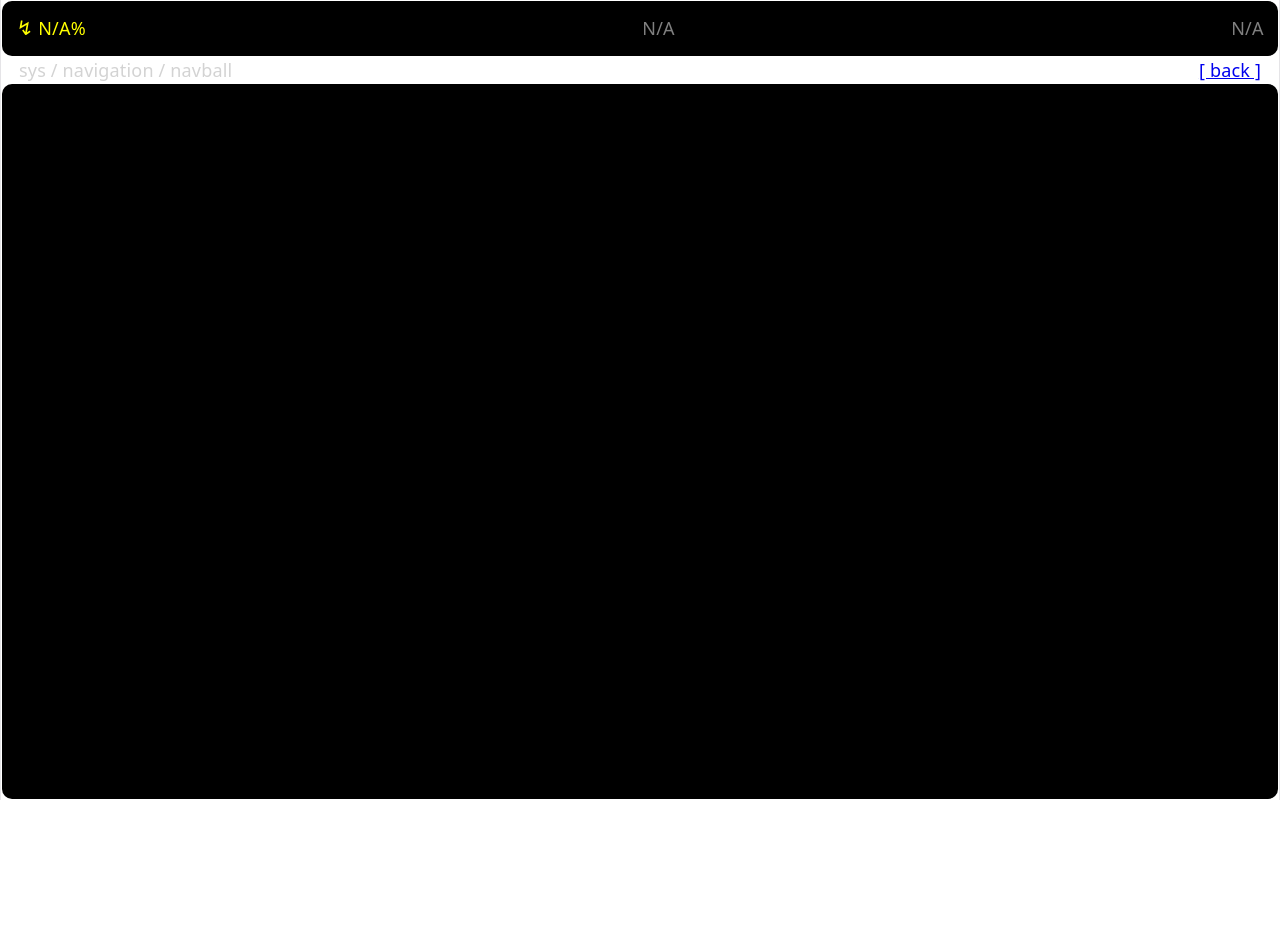
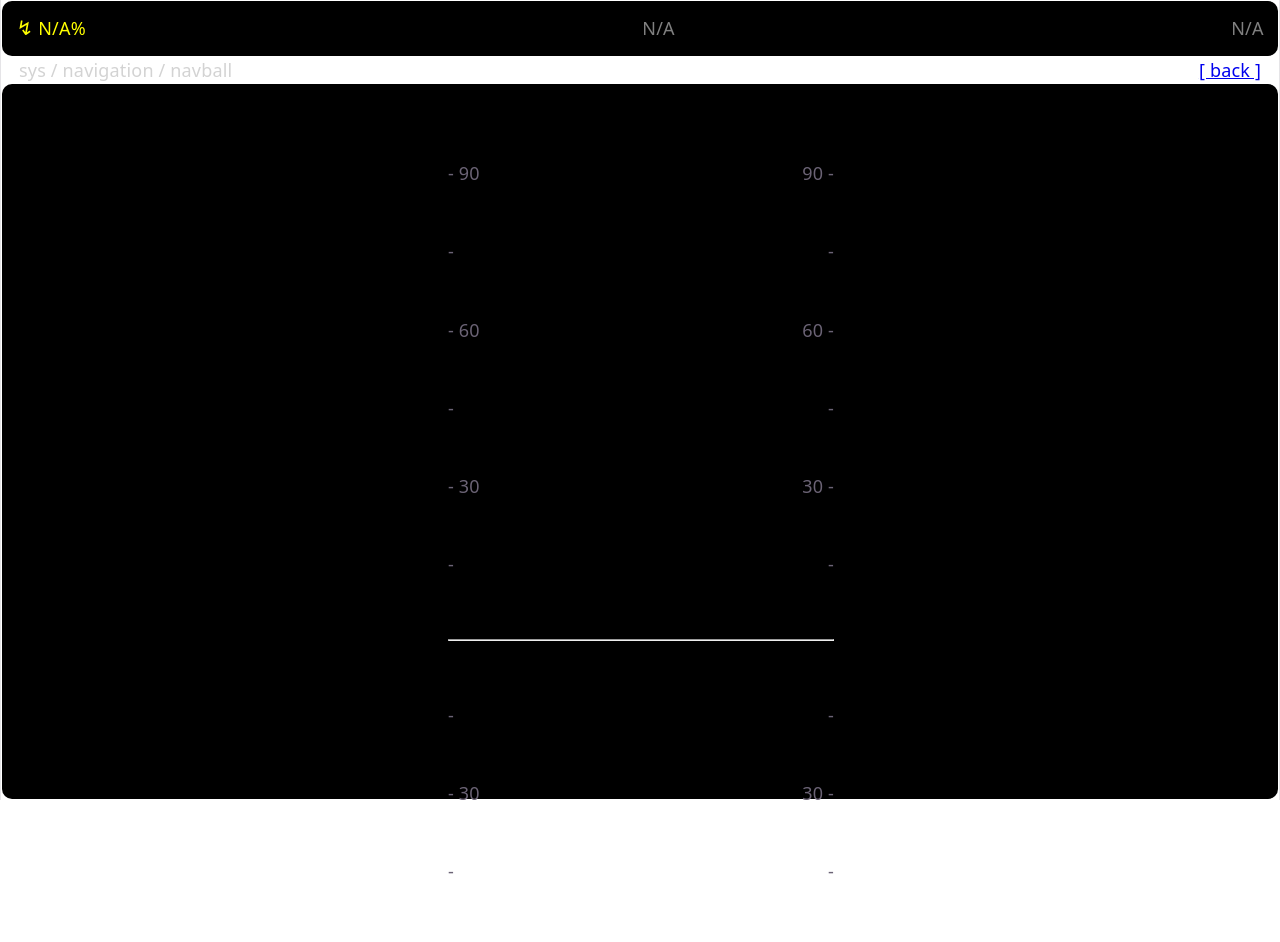
Before and after one commit to MRBT7274/mars-mfd, a React (Vite) app in the folder mars-mfd/: page /nav/navball in a window 1280 px wide. Shown: the top 942 px of the page. Before the commit the page ends 800 px from the top, so only its background shows below. Built offline with nearby package versions, Linux system fonts and the light colour scheme; no server answers.

Commit message:
feat: added attitude indicator basic design

```diff
--- a/mars-mfd/src/components/Navball.tsx
+++ b/mars-mfd/src/components/Navball.tsx
@@ -36,10 +36,63 @@ function Navball() {
     return(
         <>
             <div className="box-body">
-                <div style={{textAlign: "left", marginLeft: "1rem"}}>
-                    <p>{datalink?.heading}</p>
-                    <p>{datalink?.pitch}</p>
-                    <p>{datalink?.roll}</p>
+
+                <div style={{
+                    textAlign: "center",
+                    position: "absolute",
+                    top: "20%",
+                    left: "35vw",
+                    transform: "translate(-0%, -0%)",
+                    transformOrigin: "center",
+                    rotate: datalink?.roll + "deg"
+                }}>
+                    <div style={{position: "relative", overflowY: "clip", transform: "translate(0%, "+ datalink?.pitch +"%)"}}>
+                        <div style={{display: "flex", flexDirection: "row", justifyContent: "space-between"}}>
+                            <div style={{display: "flex", flexDirection: "column-reverse", textAlign: "left"}}>
+                                <br /><br /><p>-</p>
+                                <br /><br /><p>- 30</p>
+                                <br /><br /><p>-</p>
+                                <br /><br /><p>- 60</p>
+                                <br /><br /><p>-</p>
+                                <br /><br /><p>- 90</p>
+                            </div>
+
+                            <div style={{display: "flex", flexDirection: "column-reverse", textAlign: "right"}}>
+                                <br /><br /><p>-</p>
+                                <br /><br /><p>30 -</p>
+                                <br /><br /><p>-</p>
+                                <br /><br /><p>60 -</p>
+                                <br /><br /><p>-</p>
+                                <br /><br /><p>90 -</p>
+                            </div>
+                        </div>
+                    </div>
+
+                    <hr style={{width: "30vw"}} />
+
+
+
+                    <div style={{position: "relative", overflowY: "clip", transform: "translate(0%, "+ datalink?.pitch +"%)"}}>
+                        <div style={{display: "flex", flexDirection: "row", justifyContent: "space-between"}}>
+                            <div style={{display: "flex", flexDirection: "column", textAlign: "left"}}>
+                                <br /><br /><p>-</p>
+                                <br /><br /><p>- 30</p>
+                                <br /><br /><p>-</p>
+                                <br /><br /><p>- 60</p>
+                                <br /><br /><p>-</p>
+                                <br /><br /><p>- 90</p>
+                            </div>
+
+                            <div style={{display: "flex", flexDirection: "column", textAlign: "right"}}>
+                                <br /><br /><p>-</p>
+                                <br /><br /><p>30 -</p>
+                                <br /><br /><p>-</p>
+                                <br /><br /><p>60 -</p>
+                                <br /><br /><p>-</p>
+                                <br /><br /><p>90 -</p>
+                            </div>
+                        </div>
+                    </div>
                 </div>
             </div>
         </>
--- a/mars-mfd/src/index.css
+++ b/mars-mfd/src/index.css
@@ -24,6 +24,8 @@
   text-rendering: optimizeLegibility;
   -webkit-font-smoothing: antialiased;
   -moz-osx-font-smoothing: grayscale;
+
+  overflow: hidden;
 
   @media (max-width: 1024px) {
     font-size: 16px;
```
